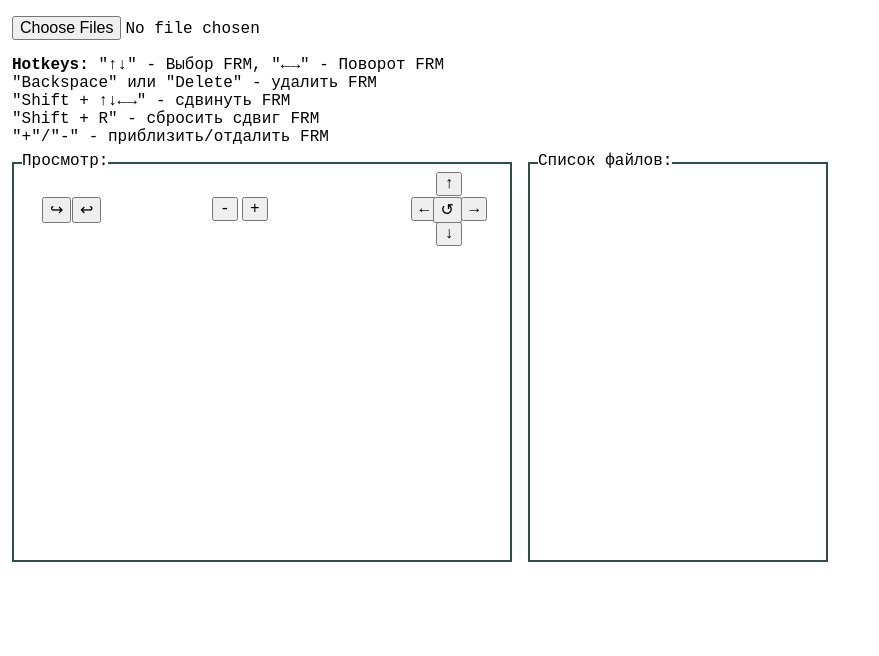
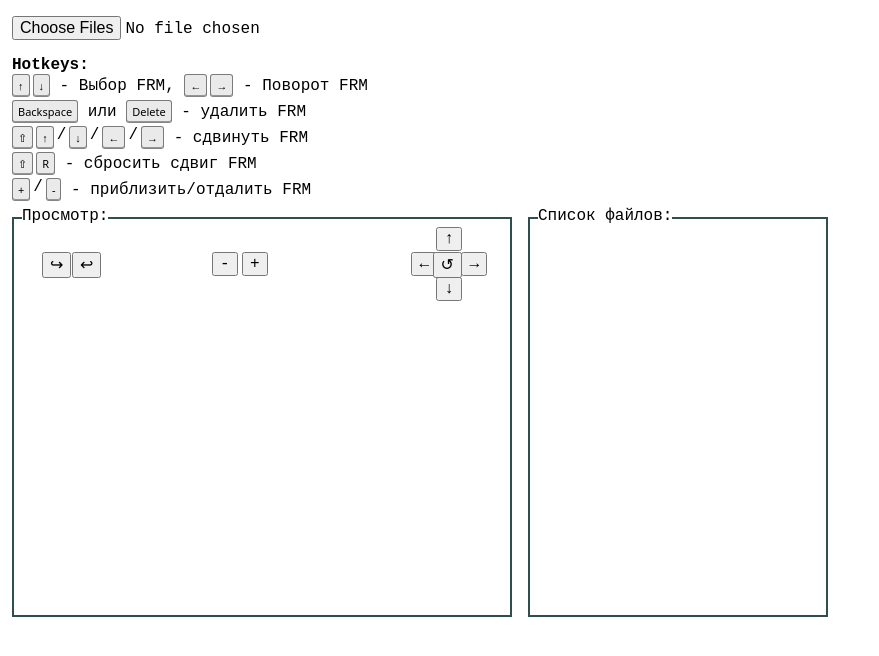
Before and after one commit to Darkspice/FRM-viewer, a website built with Vite: page index.html in a window 1280 px wide. Shown: the whole page, without its empty margins (0-879 px from the left). Built offline with nearby package versions, Linux system fonts and the light colour scheme.

Commit message:
feat: add styles for key shortcuts

```diff
--- a/index.html
+++ b/index.html
@@ -13,11 +13,55 @@
   <div id="app">
     <input multiple id="frm-input" type="file" accept=".FRM" />
     <div>
-      <div><strong>Hotkeys:</strong> "↑↓" - Выбор FRM, "←→" - Поворот FRM</div>
-      <div>"Backspace" или "Delete" - удалить FRM</div>
-      <div>"Shift + ↑↓←→" - сдвинуть FRM</div>
-      <div>"Shift + R" - сбросить сдвиг FRM</div>
-      <div>"+"/"-" - приблизить/отдалить FRM</div>
+      <strong>Hotkeys:</strong>
+      <div class="hotkeys-container">
+        <div>
+          <div class="hotkeys-combination">
+            <span class="keybinding">↑</span>
+            <span class="keybinding">↓</span>
+          </div>
+          - Выбор FRM,
+          <div class="hotkeys-combination">
+            <span class="keybinding">←</span>
+            <span class="keybinding">→</span>
+          </div>
+          - Поворот FRM
+        </div>
+        <div>
+          <span class="keybinding">Backspace</span>
+          или
+          <span class="keybinding">Delete</span>
+          - удалить FRM
+        </div>
+        <div>
+          <div class="hotkeys-combination">
+            <span class="keybinding">⇧</span>
+            <span class="keybinding">↑</span>
+            /
+            <span class="keybinding">↓</span>
+            /
+            <span class="keybinding">←</span>
+            /
+            <span class="keybinding">→</span>
+          </div>
+          - сдвинуть FRM
+        </div>
+        <div>
+          <div class="hotkeys-combination">
+            <span class="keybinding">⇧</span>
+            <span class="keybinding">R</span>
+          </div>
+          - сбросить сдвиг FRM
+        </div>
+        <div>
+          <div class="hotkeys-combination">
+            <span class="keybinding">+</span>
+            /
+            <span class="keybinding">-</span>
+          </div>
+          - приблизить/отдалить FRM
+        </div>
+      </div>
     </div>
     <div class="info-container">
       <div class="frm-viewer">
--- a/src/styles.css
+++ b/src/styles.css
@@ -180,3 +180,30 @@ canvas {
   image-rendering: pixelated;
   cursor: grab;
 }
+
+.keybinding {
+  font-family: "system-ui", sans-serif;
+  font-size: 11px;
+  border-radius: 3px;
+  border-style: solid;
+  border-width: 1px;
+  display: inline-block;
+  padding: 3px 5px;
+  box-shadow: inset 0 -1px 0 rgba(0, 0, 0, 0.36);
+  background-color: rgba(128, 128, 128, 0.17);
+  border-bottom-color: rgba(68, 68, 68, 0.6);
+  border-top-color: rgba(51, 51, 51, 0.6);
+  border-left-color: rgba(51, 51, 51, 0.6);
+  border-right-color: rgba(51, 51, 51, 0.6);
+}
+
+.hotkeys-container {
+  display: flex;
+  flex-direction: column;
+  gap: 3px;
+}
+
+.hotkeys-combination {
+  display: inline-flex;
+  gap: 3px;
+}
```
